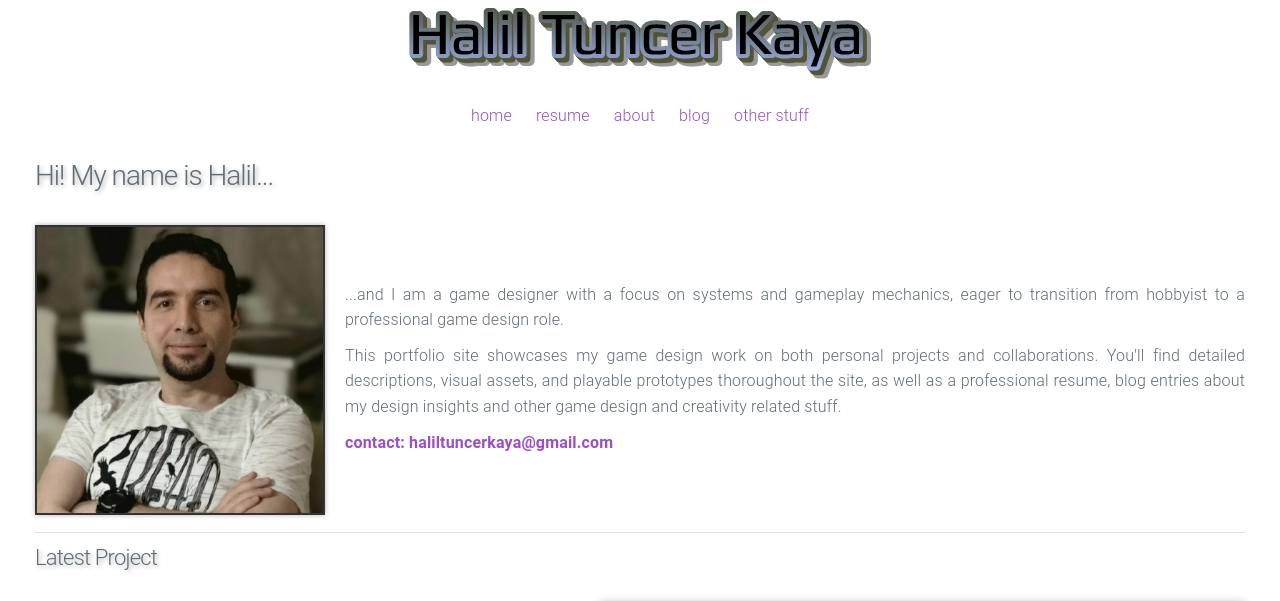
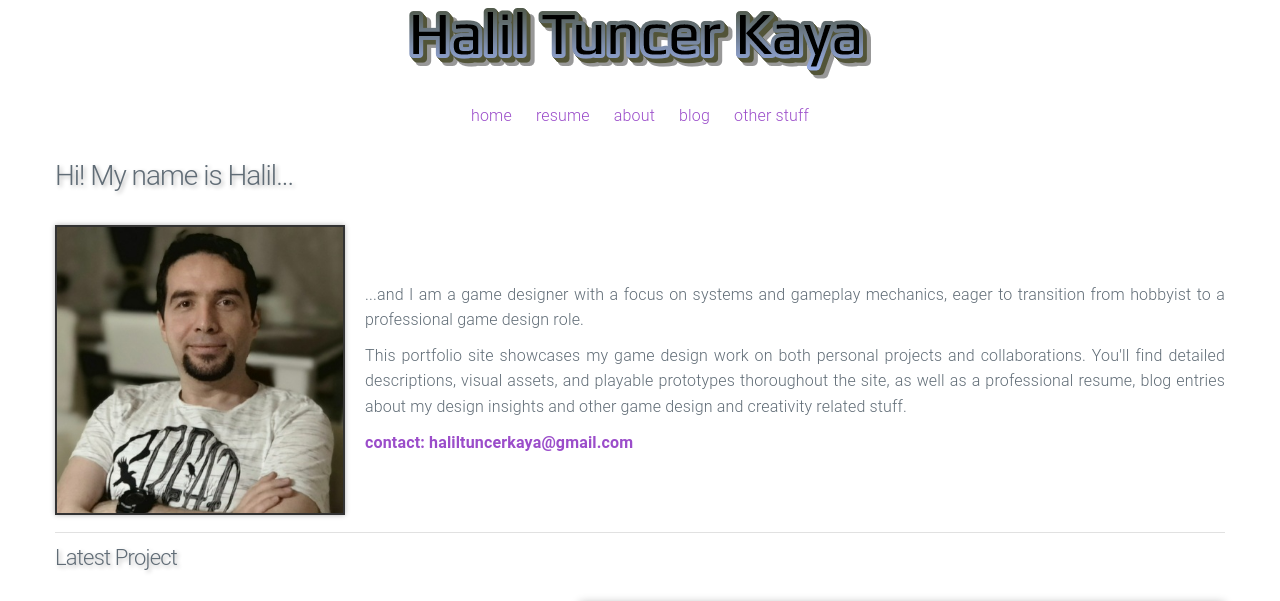
Before and after one commit to htramu/htk.github.io, a Jekyll site: the page built from index.html, in a window 1280 px wide. Shown: the top 601 px of the page. Built offline with Jekyll 4.4.1, drawn with Linux system fonts in a browser that asks for light colours.

Commit message:
Update home.html

```diff
--- a/_layouts/home.html
+++ b/_layouts/home.html
@@ -1,9 +1,10 @@
 <!DOCTYPE html>
 <html>
 	<style>
-			p {
-				text-align: justify;
-			}
+
+		p {
+			text-align: justify;
+		}
 
         .image-frame {
             border: 2px solid #333;
@@ -63,7 +64,6 @@
             padding: 5px 10px;
         }
 
-
 	</style>
 
   {% include head.html %}
@@ -75,7 +75,7 @@
       {% include header.html %}
 
 		<div class="container">
-				<div>
+				<div class="container">
 					<h3 class="text-shadow-shade">Hi! My name is Halil...</h3>
 					<table border="0" cellspacing="0" cellpadding="0">
 						<tr>
@@ -98,7 +98,7 @@
 						</tr>
 					</table>
 				</div>
-				<div>
+				<div class="container">
 					<h4 class="text-shadow-shade">Latest Project</h4>
 					<table border="0" cellspacing="0" cellpadding="0">
 						<tr>
@@ -126,46 +126,46 @@
 						</tr>
 					</table>
 				</div>
-				<div>
+				<div class="container">
 					<h4 class="text-shadow-shade">Projects</h4>
 
 					{{ content }}
 
 				</div>
-				<div>
+				<div class="container">
 					<h4 class="text-shadow-shade">Skills</h4>
 					<table>
 						<tr>
 							<td style="width: 33.33%; padding: 10px; text-align: center; vertical-align: top; border-bottom: none;">
 								<img src="/assets/skills_design.png" alt="Game Design">
-								<div class="bg-shade gradient-shade text-shadow-shade skill-title">Game Design</div>
+								<div class="gradient-shade text-shadow-shade skill-title">Game Design</div>
 								<div class="skill-description">Lorem ipsum dolor sit amet, consectetur adipiscing elit, sed do eiusmod tempor incididunt ut labore et dolore magna aliqua. Ut enim ad minim veniam, quis nostrud exercitation ullamco laboris nisi ut aliquip ex ea commodo consequat.</div>
 							</td>
 							<td style="width: 33.33%; padding: 10px; text-align: center; vertical-align: top; border-bottom: none;">
 								<img src="/assets/skills_communication.png" alt="Communication">
-								<div class="bg-shade gradient-shade text-shadow-shade skill-title">Communication</div>
+								<div class="gradient-shade text-shadow-shade skill-title">Communication</div>
 								<div class="skill-description">Lorem ipsum dolor sit amet, consectetur adipiscing elit, sed do eiusmod tempor incididunt ut labore et dolore magna aliqua. Ut enim ad minim veniam, quis nostrud exercitation ullamco laboris nisi ut aliquip ex ea commodo consequat.</div>
 							</td>
 							<td style="width: 33.33%; padding: 10px; text-align: center; vertical-align: top; border-bottom: none;">
 								<img src="/assets/skills_teamwork.png" alt="Teamwork">
-								<div class="bg-shade gradient-shade text-shadow-shade skill-title">Teamwork</div>
+								<div class="gradient-shade text-shadow-shade skill-title">Teamwork</div>
 								<div class="skill-description">Lorem ipsum dolor sit amet, consectetur adipiscing elit, sed do eiusmod tempor incididunt ut labore et dolore magna aliqua. Ut enim ad minim veniam, quis nostrud exercitation ullamco laboris nisi ut aliquip ex ea commodo consequat.</div>
 							</td>
 						</tr>
 						<tr>
 							<td style="width: 33.33%; padding: 10px; text-align: center; vertical-align: top; border-bottom: none;">
 								<img src="/assets/skills_selflearner.png" alt="Self-Learner">
-								<div class="bg-shade gradient-shade text-shadow-shade skill-title">Self-Learner</div>
+								<div class="gradient-shade text-shadow-shade skill-title">Self-Learner</div>
 								<div class="skill-description">Lorem ipsum dolor sit amet, consectetur adipiscing elit, sed do eiusmod tempor incididunt ut labore et dolore magna aliqua. Ut enim ad minim veniam, quis nostrud exercitation ullamco laboris nisi ut aliquip ex ea commodo consequat.</div>
 							</td>
 							<td style="width: 33.33%; padding: 10px; text-align: center; vertical-align: top; border-bottom: none;">
 								<img src="/assets/skills_gddwriter.png" alt="GDD Creation">
-								<div class="bg-shade gradient-shade text-shadow-shade skill-title">GDD Creation</div>
+								<div class="gradient-shade text-shadow-shade skill-title">GDD Creation</div>
 								<div class="skill-description">Lorem ipsum dolor sit amet, consectetur adipiscing elit, sed do eiusmod tempor incididunt ut labore et dolore magna aliqua. Ut enim ad minim veniam, quis nostrud exercitation ullamco laboris nisi ut aliquip ex ea commodo consequat.</div>
 							</td>
 							<td style="width: 33.33%; padding: 10px; text-align: center; vertical-align: top; border-bottom: none;">
 								<img src="/assets/skills_decontructor.png" alt="Game Deconstruction">
-								<div class="bg-shade gradient-shade text-shadow-shade skill-title">Game Deconstruction</div>
+								<div class="gradient-shade text-shadow-shade skill-title">Game Deconstruction</div>
 								<div class="skill-description">Lorem ipsum dolor sit amet, consectetur adipiscing elit, sed do eiusmod tempor incididunt ut labore et dolore magna aliqua. Ut enim ad minim veniam, quis nostrud exercitation ullamco laboris nisi ut aliquip ex ea commodo consequat.</div>
 							</td>
 						</tr>
```
